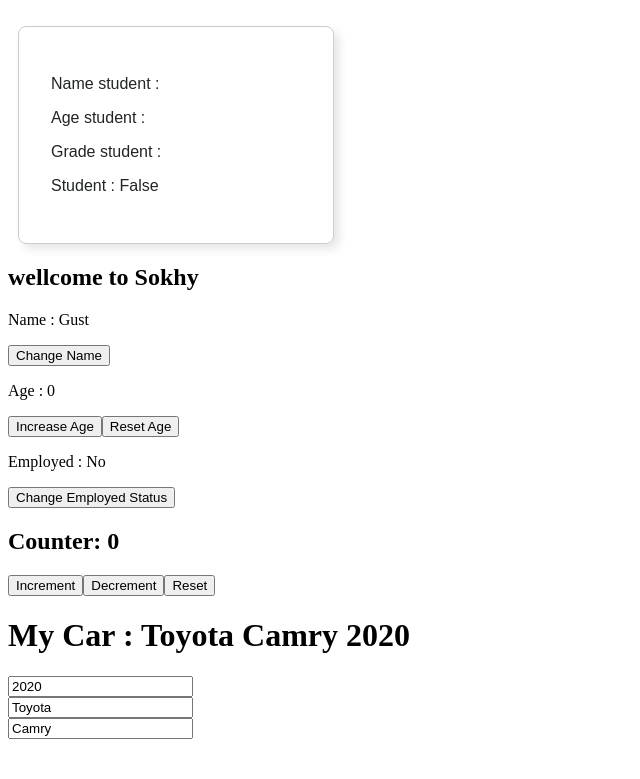
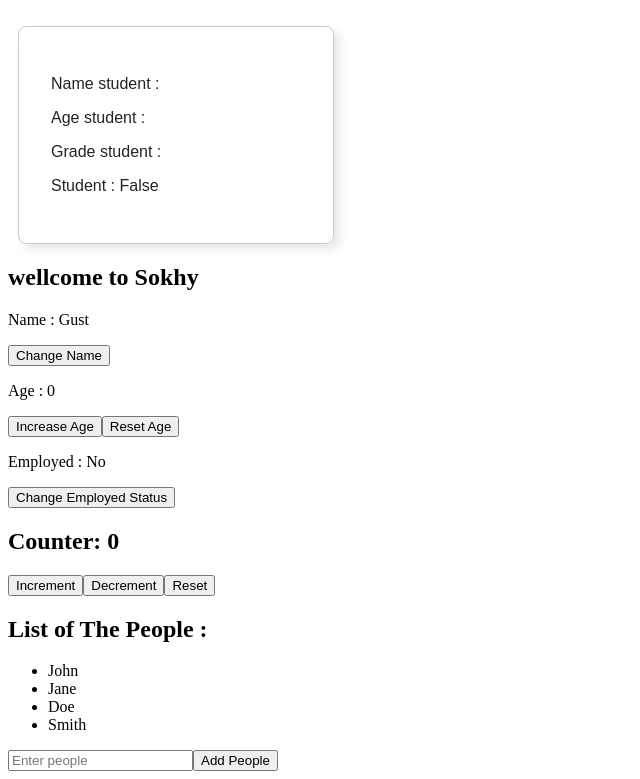
Before and after one commit to SOKHY247/Study_ReactJS, a React (Vite) app: page / in a window 1280 px wide. Shown: the part 319-1098 px from the top of the page, without its empty margins (0-640 px from the left). Before the commit the page ends 1066 px from the top, so only its background shows below. Built offline with nearby package versions, Linux system fonts and the light colour scheme.

Commit message:
add_List Update

```diff
--- a/src/Test_reactJs/MyComponent.jsx
+++ b/src/Test_reactJs/MyComponent.jsx
@@ -5,44 +5,34 @@
 //                    ex. seYear(year + 1)
 //                    Allows for safe updates based on the provious state Used with multiple state udpates and            synchrounus functions Good practice to use upadter functions
 import { useState } from 'react'
+
+// update list in react js
 function MyComponent() {
-  const [car, setcar] = useState(
-    { brand: 'Toyota',
-       model: 'Camry',
-       year: 2020
 
-    });
-
-    function updateCar(event){
-      setcar(car => ({
-        ...car, year:
-        event.target.value
-
-      }));
-    }
-   function updateCar(event){
-    setcar(car => ({
-      ...car, brand:
-      event.target.value
-    }))
-   }
-    function updateCar1(event){
-      setcar(car =>({
-        ...car, model:
-        event.target.value
-      }))
-    }
+  const [people, setPeople] = useState(['John', 'Jane', 'Doe', 'Smith'])
 
 
+  function addPeople() {
+
+    const InputNewPerson = document.getElementById('peopleInput').value;
+    document.getElementById('peopleInput').value = '';
+
+    setPeople(P =>[...P, InputNewPerson]);
+
+  }
+  function removePeople(index) {
+    setPeople(people.filter((_p, i) => i!== index));
+
+  }
 
   return (
-    <div>
-      <h1>My Car : {car.brand} {car.model} {car.year} </h1>
-      <input type="number" value={car.year} onChange={updateCar}/><br/>
-      <input type="text" value={car.brand} onChange={updateCar}/><br/>
-      <input type="text" value={car.model} onChange={updateCar1}/><br/>
-
-
+    <div >
+      <h2>List of The People : </h2>
+    <ul style={{cursor : "pointer"}}>
+      {people.map((Person, Index) => <li key={Index} onClick={() => removePeople(Index)}>{Person}</li>)}
+    </ul>
+    <input type="text" id='peopleInput' placeholder='Enter people ' />
+    <button onClick={addPeople} style={{cursor: "pointer"}}>Add People</button>
 
     </div>
 
```
